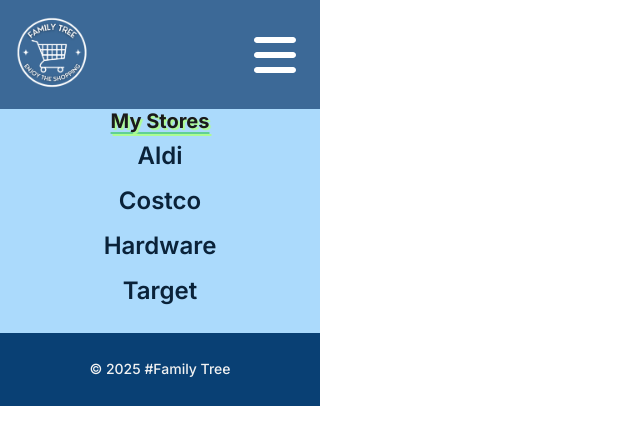
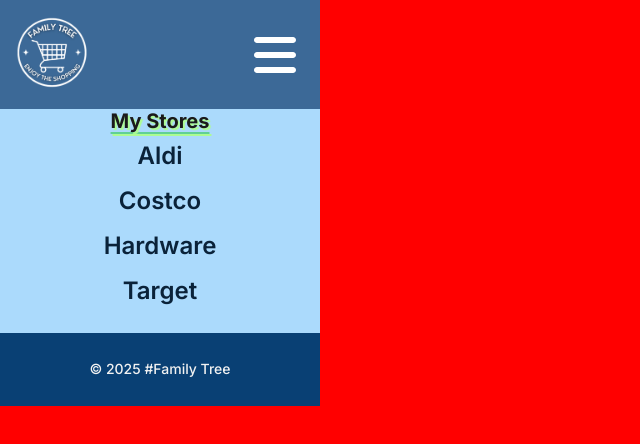
Before and after one commit to russellcolestock/shopping-list-app, a React (Vite) app: page / in a window 1280 px wide. Shown: the top 444 px of the page, without its empty margins (0-640 px from the left). Built offline with nearby package versions, Linux system fonts and the light colour scheme.

Commit message:
Update index.css

```diff
--- a/src/index.css
+++ b/src/index.css
@@ -4,23 +4,29 @@
   box-sizing: border-box;
 }
 
-html, body, #root {
+html, body, .container {
     margin: 0;
     padding: 0;
     height: 100%;
-    width: 100%;
     user-select: none;
+    background-color: red;
+}
+
+#root, .container {
+  min-height: 100vh;  /* 100% of the viewport height */
+  width: 100%;
+  display: flex;
+  flex-direction: column;  /* useful for app layout */
 }
 
 
 .container {
-  min-height: 100vh; /* Full viewport height */
-  width: 100vw;      /* Full viewport width */
   font-family: "Inter", sans-serif;
   display: flex;
   flex-direction: column;
   max-width: 320px;
-  margin: 30px auto;
+  margin: 0;
+  width: 100vw;
 }
 
 .list-container {
```
